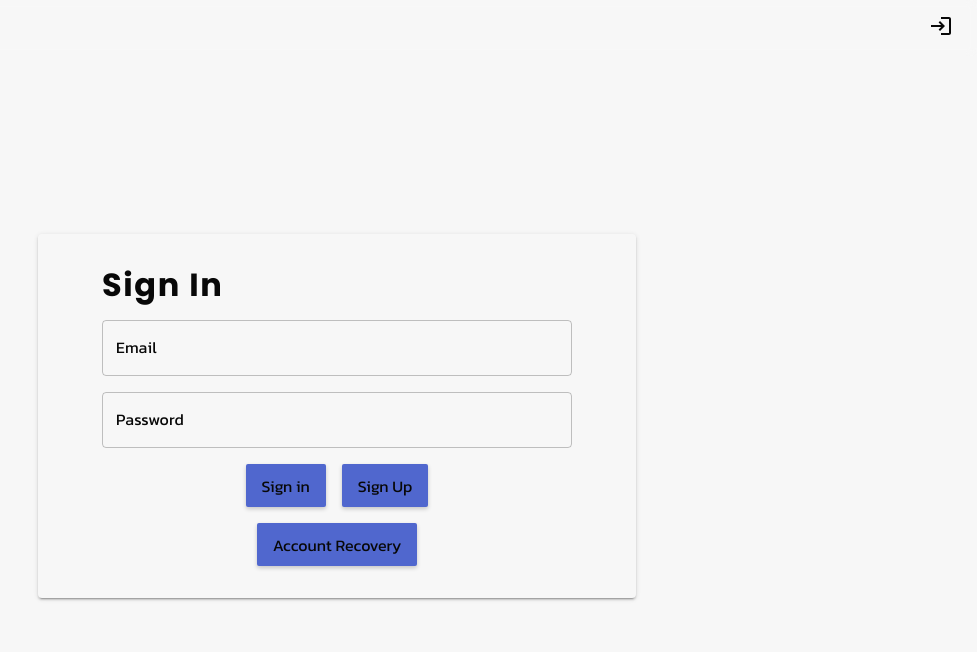
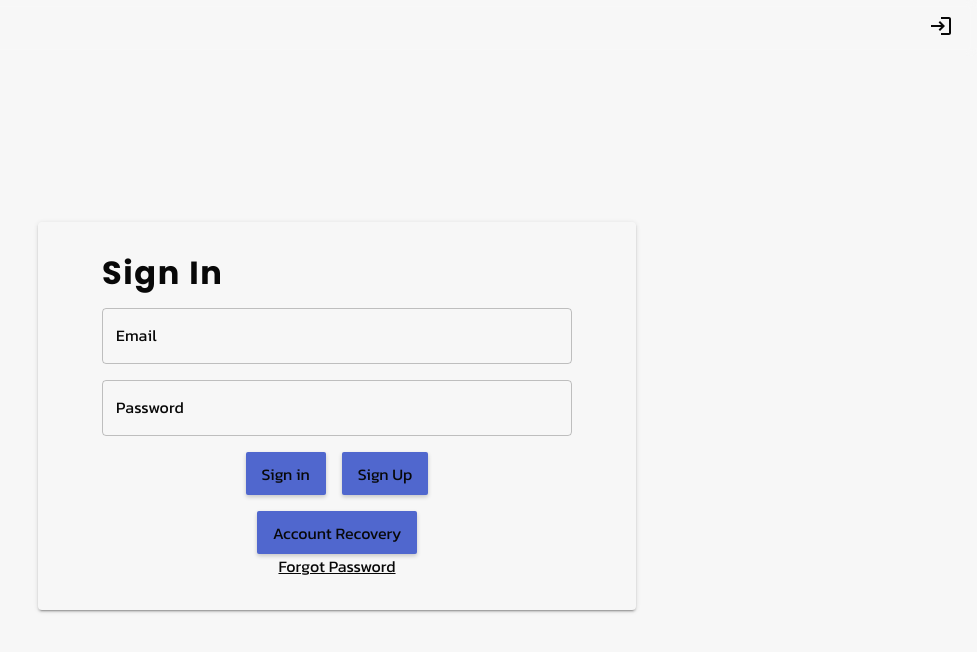
Before and after one commit to BetulBuyukzengin/Beka-Bankist-App, a React (Vite) app: page /signIn in a window 1280 px wide. Shown: the top 652 px of the page, without its empty margins (303-1280 px from the left). Built offline with nearby package versions, Linux system fonts and the light colour scheme; what react-swipeable-views-utils would draw is missing.

Commit message:
feat: import regex for email

```diff
--- a/src/Pages/App/SignIn/SignIn.jsx
+++ b/src/Pages/App/SignIn/SignIn.jsx
@@ -8,6 +8,7 @@ import { toast } from "react-toastify";
 import styled from "styled-components";
 import { useDarkMode } from "../../../Contexts/DarkModeContext";
 import { useLogout, useSignIn } from "../../../services/userServices";
+import { emailRegex } from "../../../Constants/constants";
 
 const StyledForm = styled.form`
   width: 100%;
@@ -89,7 +90,6 @@ const StyledNavbar = styled.nav`
   backdrop-filter: blur(5px);
   top: 0;
 `;
-const emailRegex = /^[^\s@]+@[^\s@]+\.[^\s@]+$/;
 // const toastMessage = {
 //   error:
 //     "Your account is deleted as you requested. If you wish to activate your account again, you can visit account recovery page",
@@ -178,6 +178,12 @@ function SignIn() {
         <StyledLink to="/accountRecovery">
           <StyledButton>Account Recovery</StyledButton>
         </StyledLink>
+        <StyledLink
+          to="/forgotPassword"
+          style={{ color: "var(--color-text)", textDecoration: "underline" }}
+        >
+          Forgot Password
+        </StyledLink>
       </Paper>
     </StyledForm>
   );
--- a/src/Pages/Presentational/Contact/ContactForm.jsx
+++ b/src/Pages/Presentational/Contact/ContactForm.jsx
@@ -5,6 +5,7 @@ import Paper from "@mui/material/Paper";
 import Grid from "@mui/material/Grid";
 import { useForm } from "react-hook-form";
 import { useDarkMode } from "../../../Contexts/DarkModeContext";
+import { emailRegex } from "../../../Constants/constants";
 
 const StyledForm = styled.form`
   width: 100%;
@@ -53,8 +54,6 @@ const StyledButton = styled.button`
     box-shadow: 0 2px 4px rgba(0, 0, 0, 0.2);
   }
 `;
-
-const emailRegex = /^[^\s@]+@[^\s@]+\.[^\s@]+$/;
 
 function ContactForm() {
   const { isDarkMode } = useDarkMode();
```
